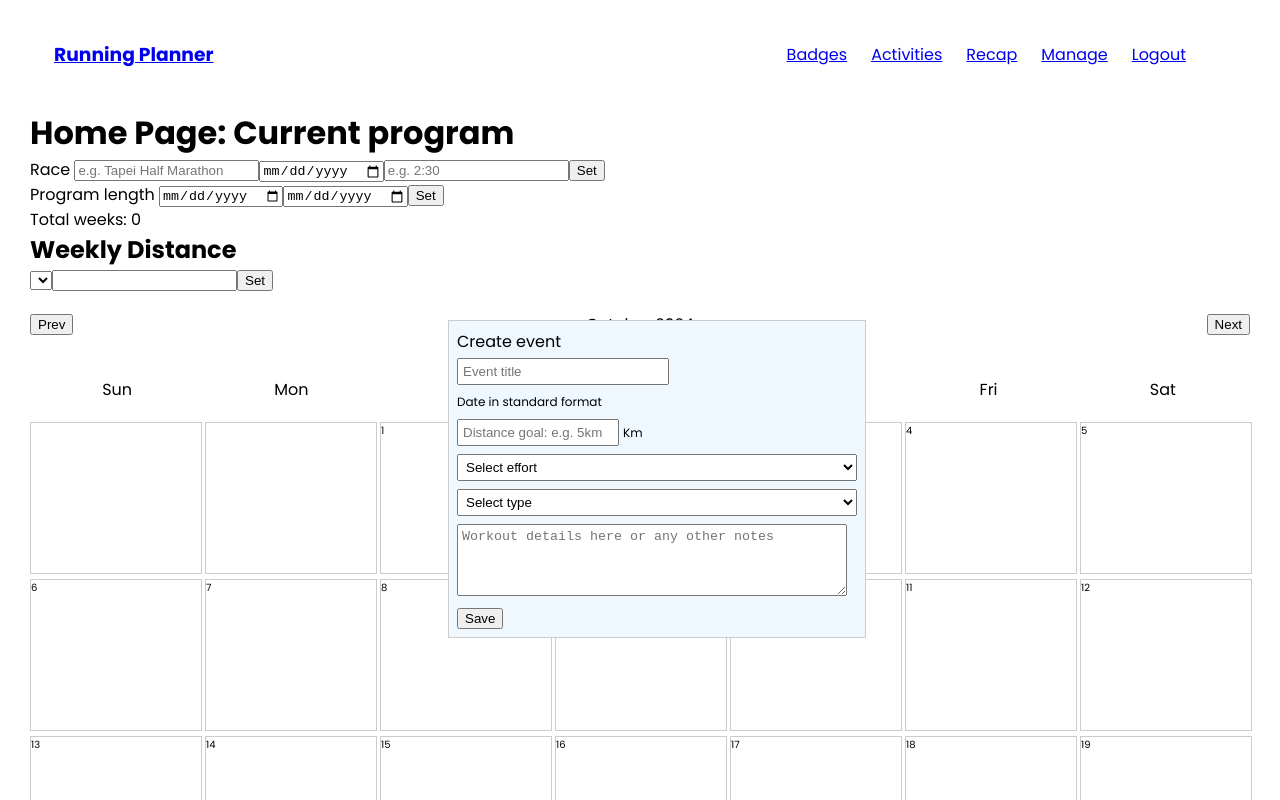
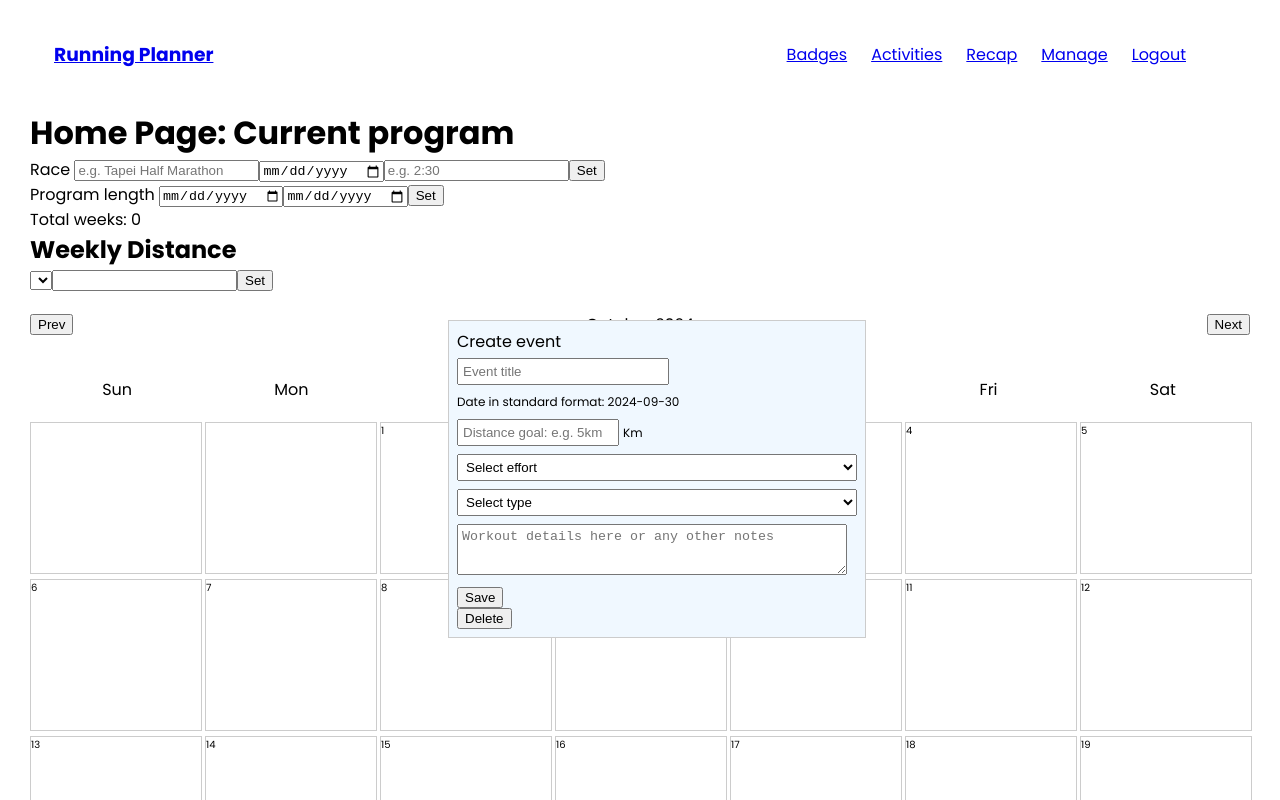
Before and after one commit to ivavay/running-planner, a React (Vite) app: page / in a window 1280 px wide. Both pictures are taken after a click on the element 116 px from the left and 498 px from the top of the page. Shown: the top 800 px of the page. Built offline with nearby package versions, Linux system fonts and the light colour scheme.

Commit message:
fixed: dates now correspond to the correct number on the calendar

```diff
--- a/src/components/Calendar/index.jsx
+++ b/src/components/Calendar/index.jsx
@@ -71,11 +71,14 @@
     console.log("Clicked once");
     setSelectedDay(index);
     const existingEvent = eventCreated[index]?.[0];
+    const date = new Date(year, month, calendarDays[index])
+      .toLocaleDateString("en-CA")
+      .split("T")[0];
     // If event exists, populate the inputs,
     if (existingEvent) {
       setEventInputs(existingEvent);
     } else {
-      setEventInputs({ ...initialEventInputs, id: Date.now() });
+      setEventInputs({ ...initialEventInputs, id: Date.now(), date });
     }
     setEventModal(true);
   }
@@ -123,6 +126,18 @@
   function handleEventNotesChange(event, field) {
     setEventInputs({ ...eventInputs, [field]: event.target.value });
   }
+
+  function handleDeleteEvent() {
+    if (selectedDay !== null) {
+      setEventCreated((prevEvents) => {
+        const newEvents = [...prevEvents];
+        newEvents[selectedDay] = [];
+        return newEvents;
+      });
+      setEventModal(false);
+      setEventInputs(initialEventInputs);
+    }
+  }
   return (
     <CalendarView>
       <MonthNavigation>
@@ -157,7 +172,7 @@
           value={eventInputs.title || ""}
           onChange={(e) => handleEventTitleChange(e, "title")}
         />
-        <EventDate>Date in standard format</EventDate>
+        <EventDate>Date in standard format: {eventInputs.date} </EventDate>
         <EventDistanceContainer>
           <EventDistance
             value={eventInputs.distance || ""}
@@ -192,6 +207,9 @@
           placeholder="Workout details here or any other notes"
         />
         <EventSaveButton onClick={handleCreateEvent}>Save</EventSaveButton>
+        <EventDeleteButton onClick={handleDeleteEvent}>
+          Delete
+        </EventDeleteButton>
       </EventModalCard>
     </CalendarView>
   );
@@ -283,3 +301,6 @@
   margin: 4px 0;
   font-size: 12px;
 `;
+const EventDeleteButton = styled.button`
+  width: fit-content;
+`;
```
